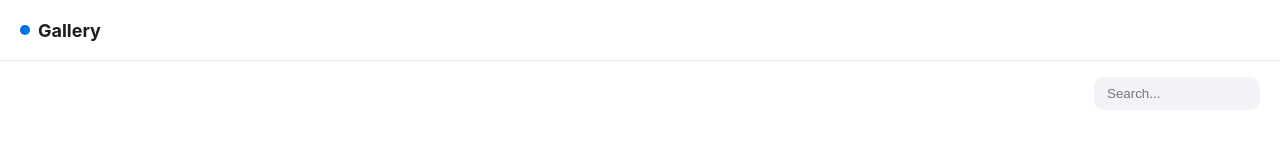
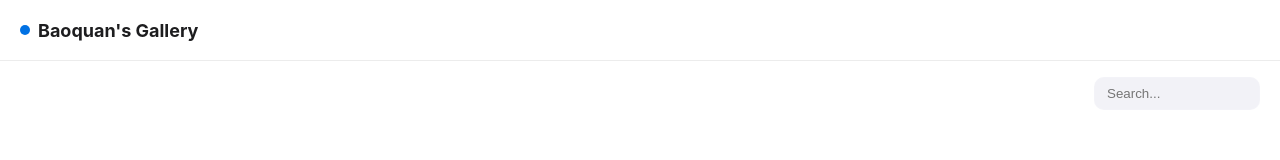
Before and after one commit to Jam-Stark/PhotoGallery, a plain HTML site: page index.html in a window 1280 px wide. Shown: the top 160 px of the page. Drawn offline with Linux system fonts and the light colour scheme; no server answers.

Commit message:
Update brand name in header to 'Baoquan's Gallery'

```diff
--- a/index.html
+++ b/index.html
@@ -80,7 +80,7 @@
 
   <header class="nav">
     <div class="nav-inner container">
-      <div class="brand"><div class="brand-dot"></div><span>Gallery</span></div>
+      <div class="brand"><div class="brand-dot"></div><span>Baoquan's Gallery</span></div>
     </div>
   </header>
 
```
